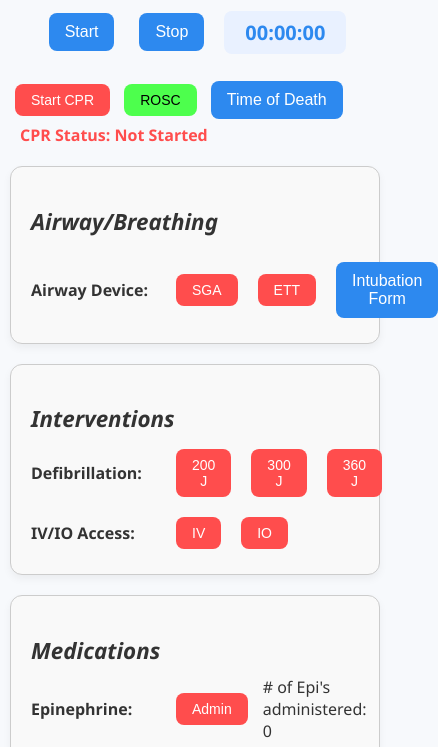
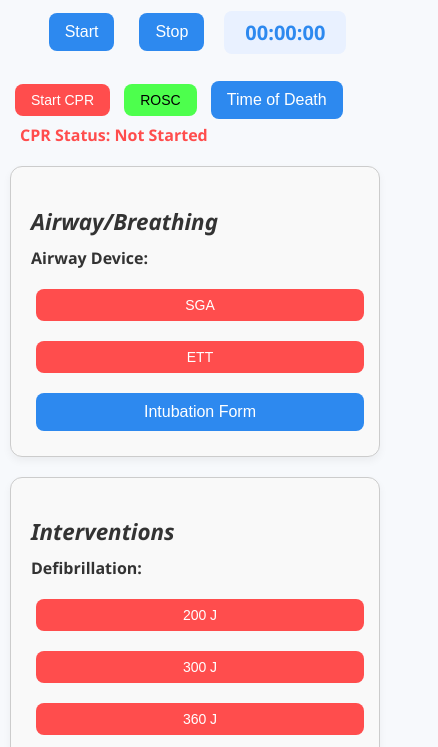
Before and after one commit to Otternonsense1218/MedicPal-version-a.01, a plain HTML site: page Cardiac_arrest.html in a window 390 px wide. Shown: the part 75-822 px from the top of the page, 438 px wide, since content can reach past the window. Drawn offline with Linux system fonts and the light colour scheme.

Commit message:
Add files via upload

```diff
--- a/Cardiac_arrest.html
+++ b/Cardiac_arrest.html
@@ -31,13 +31,11 @@
 
     <div class="section" id="airway">
         <h2>Airway/Breathing</h2>
-        <div class="cardiac-layout">
         <div class="row-shared">
             <label class ="label-shared">Airway Device:</label>
             <button class="btn-shared airway-btn" data-device="SGA">SGA</button>
             <button class="btn-shared airway-btn" data-device="ETT">ETT</button>
             <button class="ettForm-btn" id="openIntubationBtn">Intubation Form</button>
-        </div>
         </div>
     </div>
 
--- a/styles.css
+++ b/styles.css
@@ -279,32 +279,48 @@ body.dark-mode .btn-shared:hover {
     background-color: #992222;
 }
 
-/* fixes button layout on smaller screens */
-
-.cardiac-layout {
-    display: flex;
-    flex-direction: column;
-    gap: 12px;
-}
-
-@media (min-width: 800px) {
-    .cardiac-layout {
-        flex-direction: row;
-    }
-}
 /* shared row and label styles within each section */
 
 .row-shared {
     display: flex;
+    flex-wrap: wrap;
     align-items: center;
     gap: 10px;
     margin-top: 10px;
 }
 
+.row-shared button {
+    flex-grow: 1;
+    min-width: 120px;
+}
+
 .label-shared {
+    flex: 0 0 120px;
     font-weight: bold;
     margin-right: 10px;
     min-width: 120px;
+}
+
+/* Mobile tweaks */
+
+@media (max-width: 600px) {
+    .label-shared {
+        flex: 0 0 100%;
+        margin-bottom: 5px;
+    }
+
+    .row-shared {
+        flex-direction: column;
+        align-items: flex-start;
+    }
+
+    .row-shared button {
+        width: 100%;
+    }
+
+    #timer {
+        font-size: 18px;
+    }
 }
 
 /* Modal styles */
```
